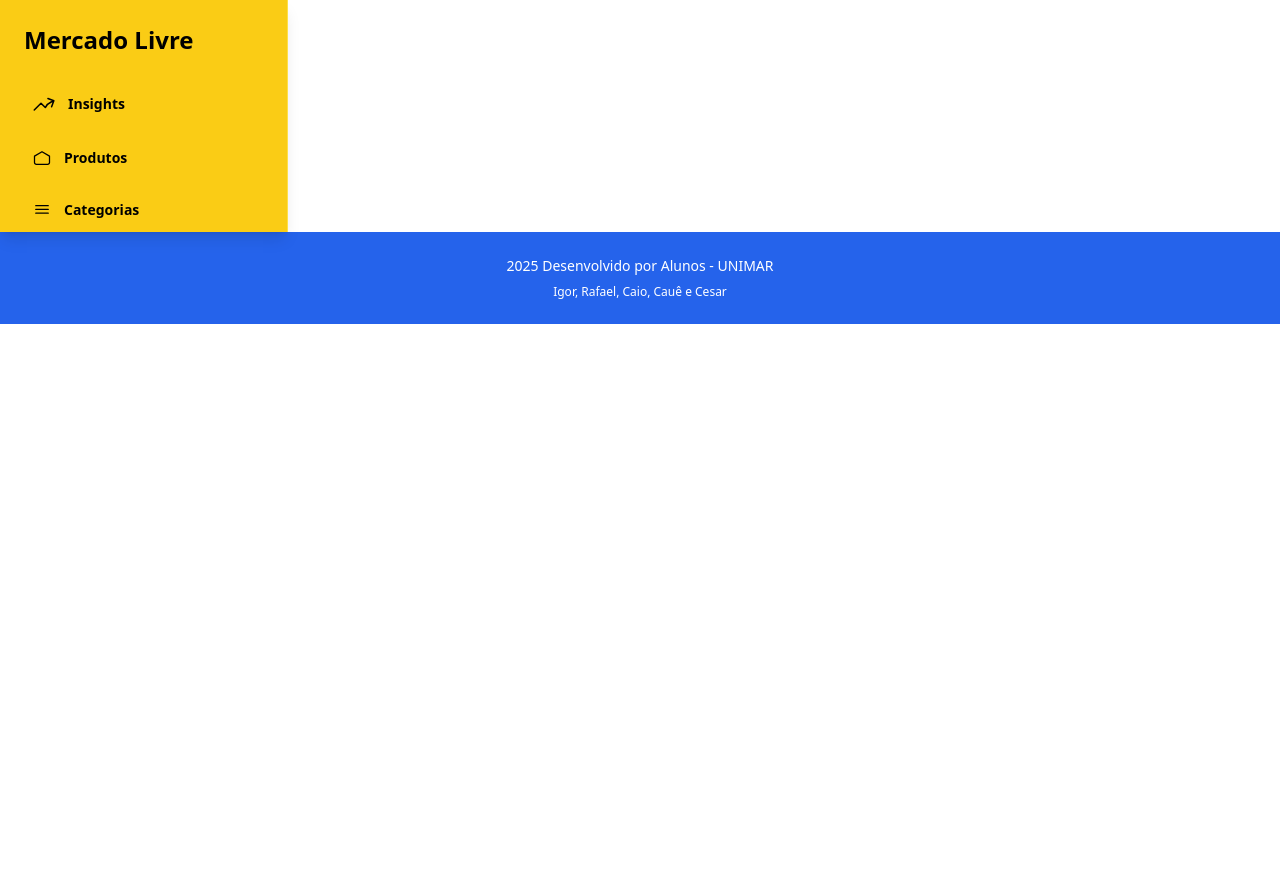
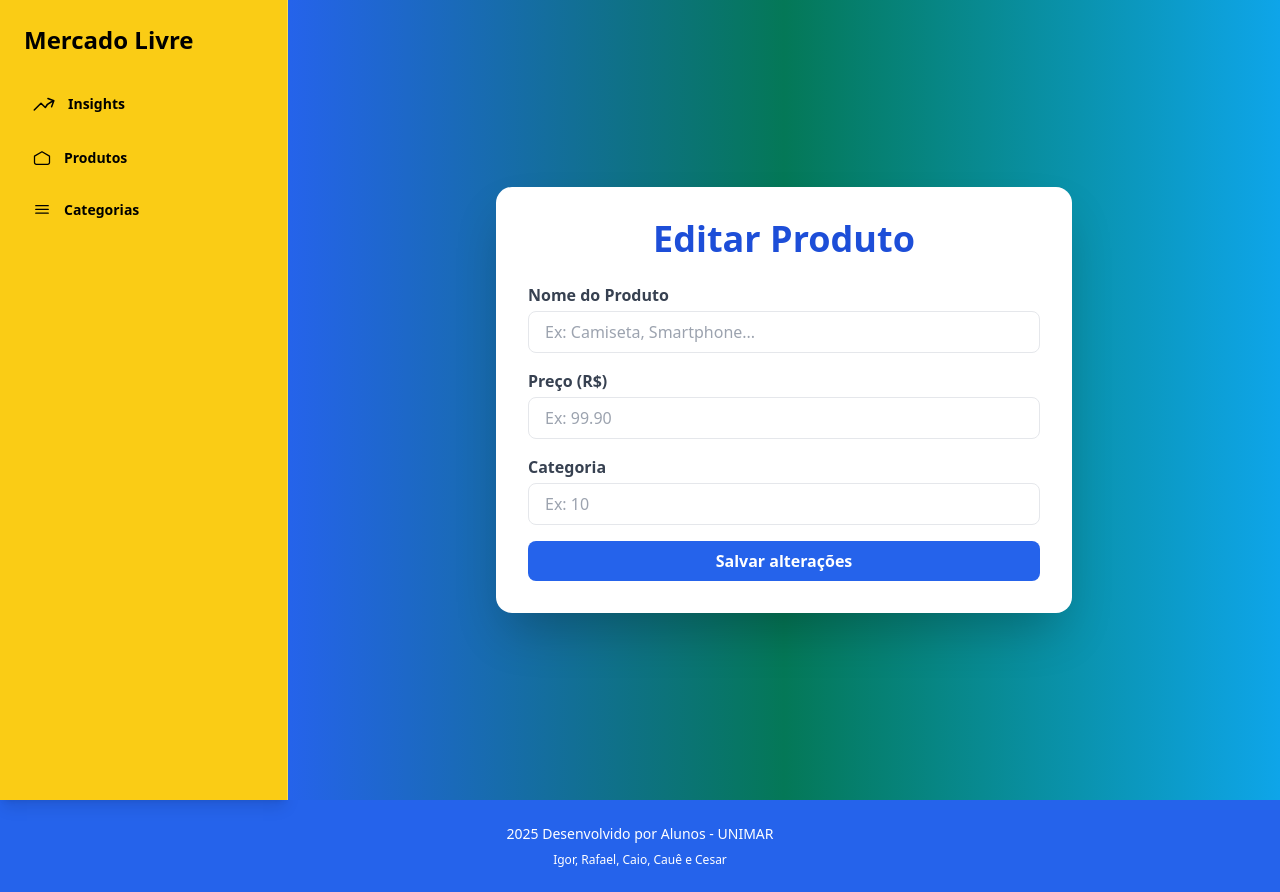
Before and after one commit to IgorHAlves/Fabrica_de_Projetos_Frontend, a Vue app: page /editar/1 in a window 1280 px wide. Before the commit the page ends 800 px from the top, so only its background shows below. Built offline with nearby package versions, Linux system fonts and the light colour scheme; no server answers.

Commit message:
edicao de produto

```diff
--- a/src/router/index.js
+++ b/src/router/index.js
@@ -4,6 +4,7 @@
 import CategoriaView from "../views/CategoriaView.vue";
 import CadastroProdutoView from "../views/CadastroProdutoView.vue";
 import CadastroCategoriaView from "../views/CadastroCategoriaView.vue";
+import EdicaoView from "../views/EdicaoView.vue";
 
 const router = createRouter({
   history: createWebHistory(import.meta.env.BASE_URL),
@@ -33,6 +34,11 @@
       name: "cadastroCategoria",
       component: CadastroCategoriaView,
     },
+    {
+      path: "/editar/:id",
+      name: "editarproduto",
+      component: EdicaoView,
+    },
   ],
 });
 
--- /dev/null
+++ b/src/views/EdicaoView.vue
@@ -0,0 +1,87 @@
+<template>
+    <div
+        class="w-screen h-screen flex items-center justify-center bg-gradient-to-r from-blue-600 via-emerald-700 to-sky-500">
+        <div class="bg-white p-8 rounded-2xl shadow-2xl w-full max-w-xl">
+            <h2 class="text-4xl font-extrabold text-center mb-6 text-blue-700">
+                Editar Produto
+            </h2>
+            <form @submit.prevent="atualizacaoDados()">
+                <div class="mb-4">
+                    <label class="block text-gray-700 mb-1 font-semibold">Nome do Produto</label>
+                    <input type="text" v-model="nome"
+                        class="w-full px-4 py-2 border rounded-lg focus:outline-none focus:ring-2 focus:ring-pink-500"
+                        placeholder="Ex: Camiseta, Smartphone..." required />
+                </div>
+
+                <div class="mb-4">
+                    <label class="block text-gray-700 mb-1 font-semibold">Preço (R$)</label>
+                    <input type="number" v-model="preco" step="0.01"
+                        class="w-full px-4 py-2 border rounded-lg focus:outline-none focus:ring-2 focus:ring-blue-500"
+                        placeholder="Ex: 99.90" required />
+                </div>
+
+
+                <div class="mb-4">
+                    <label class="block text-gray-700 mb-1 font-semibold">Categoria</label>
+                    <input type="number" v-model="idCategoria"
+                        class="w-full px-4 py-2 border rounded-lg focus:outline-none focus:ring-2 focus:ring-pink-500"
+                        placeholder="Ex: 10" required />
+                </div>
+
+                <button type="submit"
+                    class="w-full bg-blue-600 hover:bg-blue-700 text-white font-semibold py-2 px-4 rounded-lg transition duration-300">
+                    Salvar alterações
+                </button>
+            </form>
+        </div>
+    </div>
+</template>
+
+<script setup>
+import { ref, onMounted } from "vue";
+import axios from "axios";
+import { useRoute } from "vue-router";
+import router from "../router";
+
+const route = useRoute();
+const produtoId = route.params.id;
+
+const nome = ref("");
+const preco = ref("");
+const idCategoria = ref("");
+
+const editarProduto = async() => {
+    try {
+        const response = await axios.get(`https://localhost:7256/v1/produtos/${produtoId}`)
+        const produto = response.data;
+        nome.value = produto.nome
+        idCategoria.value = produto.idCategoria
+        preco.value = produto.preco
+
+    } catch (error) {
+        console.error("Erro ao carregar produto", error);
+
+    }
+}
+
+async function atualizacaoDados() {
+    const atualizacaoDados = {
+        nome: nome.value,
+        preco: preco.value,
+        idCategoria: idCategoria.value,
+    };
+
+    try {
+        const resposta = await axios.put(`https://localhost:7256/v1/produtos/${produtoId}`, atualizacaoDados
+        );
+        console.log("Resposta da API:", resposta.data);
+        // Atualize a UI com a resposta da API, se necessário
+        router.push("/produtos");
+    } catch (erro) {
+        console.error("Erro ao editar dados:", erro);
+        // Mostre um erro para o usuário, se necessário
+    }
+}
+
+onMounted(editarProduto);
+</script>
--- a/src/views/ProductView.vue
+++ b/src/views/ProductView.vue
@@ -3,98 +3,72 @@
     <main class="flex-1 p-10">
       <div class="flex justify-end mb-6">
         <router-link to="/cadastroProduto">
-          <button
-            class="bg-green-600 hover:bg-green-700 text-white font-bold py-2 px-4 rounded"
-          >
+          <button class="bg-green-600 hover:bg-green-700 text-white font-bold py-2 px-4 rounded">
             + Cadastrar Produto
           </button>
         </router-link>
       </div>
 
-      <table
-        class="w-full text-sm text-left rtl:text-gray-700 dark:text-gray-300"
-      >
-        <thead
-          class="text-xs text-white uppercase bg-blue-600 dark:bg-blue-800"
-        >
+      <table class="w-full text-sm text-left rtl:text-gray-700 dark:text-gray-300">
+        <thead class="text-xs text-white uppercase bg-blue-600 dark:bg-blue-800">
           <tr>
-            <th
-              scope="col"
-              class="px-10 py-5 border-r border-b border-blue-400 dark:border-blue-700"
-            >
+            <th scope="col" class="px-10 py-5 border-r border-b border-blue-400 dark:border-blue-700">
               ID
             </th>
-            <th
-              scope="col"
-              class="px-10 py-5 border-r border-b border-blue-400 dark:border-blue-700"
-            >
+            <th scope="col" class="px-10 py-5 border-r border-b border-blue-400 dark:border-blue-700">
               Nome
             </th>
-            <th
-              scope="col"
-              class="px-10 py-5 border-r border-b border-blue-400 dark:border-blue-700"
-            >
+            <th scope="col" class="px-10 py-5 border-r border-b border-blue-400 dark:border-blue-700">
               Preço
             </th>
-            <th
-              scope="col"
-              class="px-10 py-5 border-r border-b border-blue-400 dark:border-blue-700"
-            >
+            <th scope="col" class="px-10 py-5 border-r border-b border-blue-400 dark:border-blue-700">
               Categoria
             </th>
-            <th
-              scope="col"
-              class="px-10 py-5 border-r border-b border-blue-400 dark:border-blue-700"
-            >
+            <th scope="col" class="px-10 py-5 border-r border-b border-blue-400 dark:border-blue-700">
               Quantidade Venda
+            </th>
+            <th scope="col" class="px-10 py-5 border-r border-b border-blue-400 dark:border-blue-700">
+
             </th>
           </tr>
         </thead>
+
+        <!--Exibição dos produtos-->
+
         <tbody>
           <tr v-for="produto in produtos" :key="produto.id">
-            <td
-              class="px-10 py-5 border-r border-b border-blue-400 dark:border-blue-700"
-            >
-              {{ produto.id }}
+            <td class="px-10 py-5 border-l border-r border-b border-blue-400 dark:border-blue-700">
+               {{ produto.id }}
             </td>
-            <td
-              class="px-10 py-5 border-r border-b border-blue-400 dark:border-blue-700"
-            >
+            <td class="px-10 py-5 border-r border-b border-blue-400 dark:border-blue-700">
               {{ produto.nome }}
             </td>
-            <td
-              class="px-10 py-5 border-r border-b border-blue-400 dark:border-blue-700"
-            >
-              {{ produto.preco }}
+            <td class="px-10 py-5 border-r border-b border-blue-400 dark:border-blue-700">
+               {{ produto.preco }}
             </td>
-            <td
-              class="px-10 py-5 border-r border-b border-blue-400 dark:border-blue-700"
-            >
-              {{ produto.categoria.nome }}
+            <td class="px-10 py-5 border-r border-b border-blue-400 dark:border-blue-700">
+               {{ produto.categoria.nome }}
             </td>
-            <td
-              class="px-10 py-5 border-r border-b border-blue-400 dark:border-blue-700"
-            >
-              {{ produto.quantidadeVenda }}
+            <td class="px-10 py-5 border-r border-b border-blue-400 dark:border-blue-700">
+               {{ produto.quantidadeVenda }}
+            </td>
+            <td class=" flex justify-between px-10 py-5 border-r border-b border-blue-400 dark:border-blue-700">
+              <router-link :to="`/editar/${produto.id}`">
+                <button class="w-20 h-8 bg-blue-700 rounded lg">Editar</button>
+              </router-link>
+              <button class="w-20 h-8 bg-red-700 rounded lg">Excluir</button>
             </td>
           </tr>
         </tbody>
       </table>
     </main>
 
-    <div
-      class="flex justify-center p-4 bg-gray-100 dark:bg-gray-800 border-t border-gray-300 dark:border-gray-700"
-    >
-      <button
-        @click="prevPage"
-        class="mr-4 bg-green-500 hover:bg-green-500 dark:bg-green-500 dark:hover:bg-green-700 text-white font-bold py-2 px-4 rounded"
-      >
+    <div class="flex justify-center p-4 bg-gray-100 dark:bg-gray-800 border-t border-gray-300 dark:border-gray-700">
+      <button @click="prevPage"
+        class="mr-4 bg-green-500 hover:bg-green-500 dark:bg-green-500 dark:hover:bg-green-700 text-white font-bold py-2 px-4 rounded">
         Voltar
       </button>
-      <button
-        @click="nextPage"
-        class="bg-green-500 hover:bg-green-500 dark:bg-green-500 dark:hover:bg-green-700 text-white font-bold py-2 px-4 rounded"
-      >
+      <button @click="nextPage" class="bg-green-500 hover:bg-green-500 dark:bg-green-500 dark:hover:bg-green-700 text-white font-bold py-2 px-4 rounded">
         Próximo
       </button>
     </div>
```
